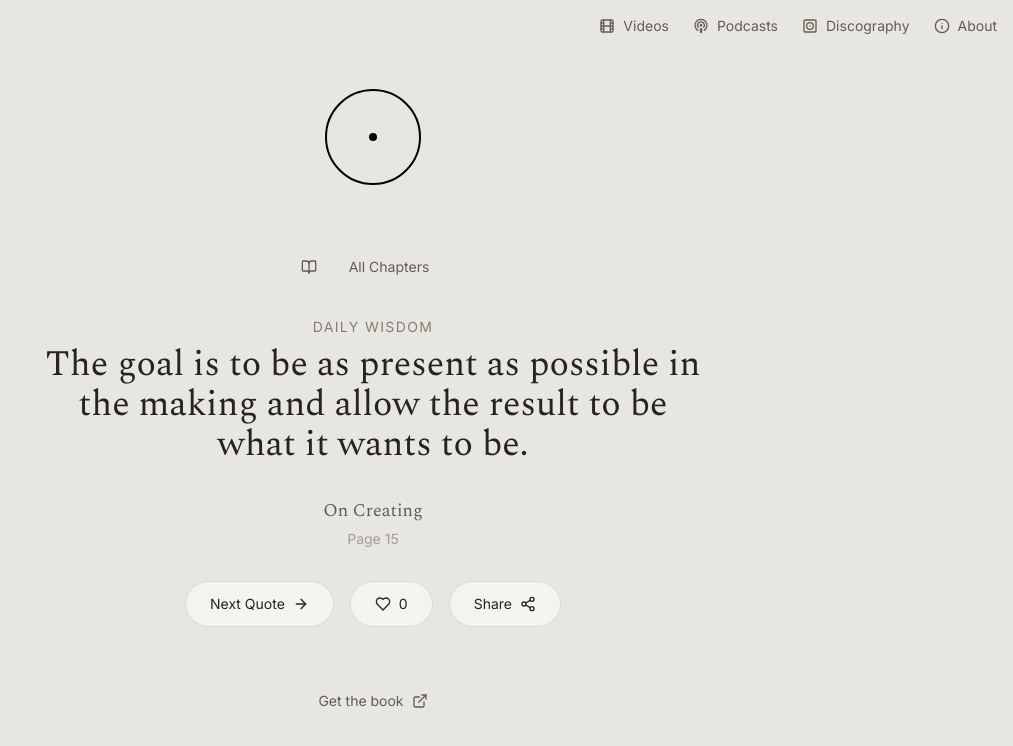
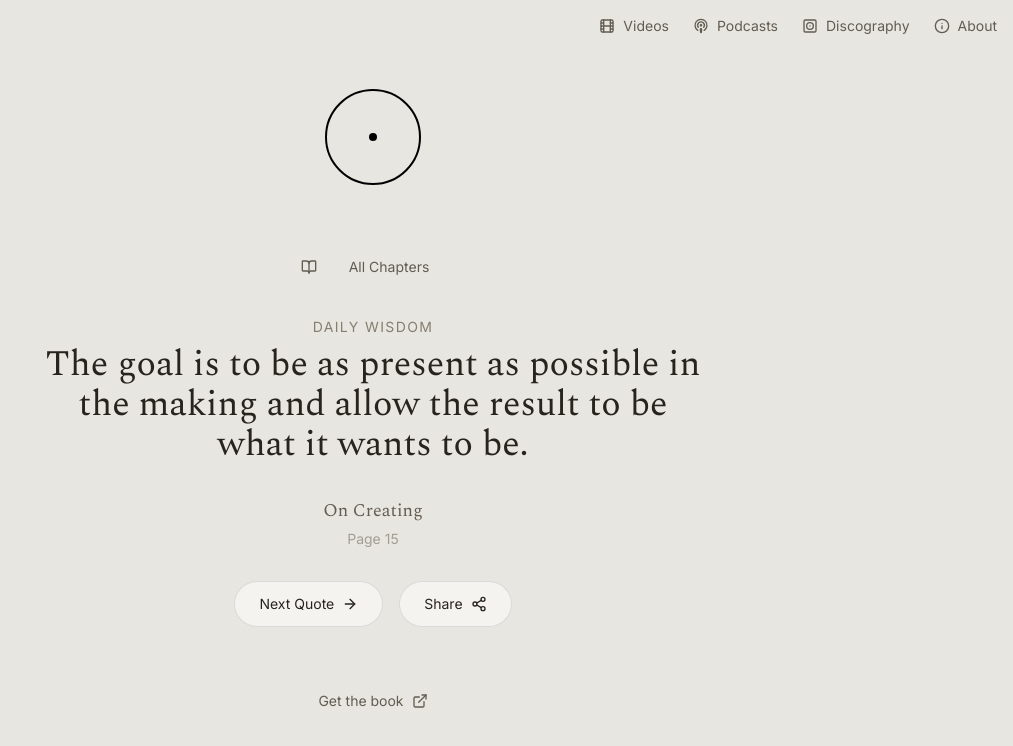
Before and after one commit to cmac13/daily-rubin-reflections, a React (Vite) app: page / in a window 1280 px wide. Shown: the top 746 px of the page, without its empty margins (267-1280 px from the left). Built offline with nearby package versions, Linux system fonts and the light colour scheme.

Commit message:
Remove like feature
This commit removes the like feature from the application.

```diff
--- a/src/components/QuoteActions.tsx
+++ b/src/components/QuoteActions.tsx
@@ -1,5 +1,5 @@
 
-import { ArrowRight, Share2, Twitter, Instagram, Copy, Heart } from "lucide-react";
+import { ArrowRight, Share2, Twitter, Instagram, Copy } from "lucide-react";
 import { toast } from "sonner";
 import {
   DropdownMenu,
@@ -12,14 +12,12 @@ import { Quote } from "@/types/quote";
 interface QuoteActionsProps {
   quote: Quote;
   onNextQuote: () => void;
-  onToggleLike: () => void;
   isAnimating: boolean;
 }
 
 const QuoteActions = ({
   quote,
   onNextQuote,
-  onToggleLike,
   isAnimating,
 }: QuoteActionsProps) => {
   const getShareText = () => {
@@ -69,22 +67,6 @@ const QuoteActions = ({
         <ArrowRight className="w-4 h-4 group-hover:transform group-hover:translate-x-1 transition-transform" />
       </button>
 
-      <div className="flex items-center justify-center space-x-4">
-        <button
-          onClick={onToggleLike}
-          className="group flex items-center space-x-2 px-6 py-3 bg-white/50 border border-black/10 rounded-full
-                   text-warm-900 hover:bg-white/70 transition-all duration-300"
-        >
-          <Heart
-            className={`w-4 h-4 transition-all duration-300 ${
-              quote.isLiked
-                ? "fill-red-500 text-red-500"
-                : "fill-transparent"
-            }`}
-          />
-          <span className="font-sans text-sm">{quote.likes || 0}</span>
-        </button>
-
       <DropdownMenu>
         <DropdownMenuTrigger className="group flex items-center space-x-2 px-6 py-3 bg-white/50 border border-black/10 rounded-full
                                       text-warm-900 hover:bg-white/70 transition-all duration-300">
@@ -113,7 +95,6 @@ const QuoteActions = ({
         </DropdownMenuContent>
       </DropdownMenu>
     </div>
-    </div>
   );
 };
 
--- a/src/components/QuoteDisplay.tsx
+++ b/src/components/QuoteDisplay.tsx
@@ -18,7 +18,6 @@ const QuoteDisplay = () => {
     chapters,
     selectedChapter,
     nextQuote,
-    toggleLike,
     setSelectedChapter
   } = useQuotes();
 
@@ -47,7 +46,6 @@ const QuoteDisplay = () => {
         <QuoteActions
           quote={currentQuote}
           onNextQuote={nextQuote}
-          onToggleLike={toggleLike}
           isAnimating={isAnimating}
         />
 
--- a/src/hooks/useQuotes.ts
+++ b/src/hooks/useQuotes.ts
@@ -106,22 +106,6 @@ export const useQuotes = () => {
     setTimeout(() => setIsAnimating(false), 500);
   };
 
-  const toggleLike = () => {
-    setQuotesState((prevQuotes) => {
-      const newQuotes = [...prevQuotes];
-      const quoteIndex = newQuotes.findIndex(q => q.text === filteredQuotes[currentQuoteIndex].text);
-      if (quoteIndex !== -1) {
-        const currentQuote = newQuotes[quoteIndex];
-        currentQuote.isLiked = !currentQuote.isLiked;
-        currentQuote.likes = currentQuote.isLiked ? (currentQuote.likes || 0) + 1 : (currentQuote.likes || 0) - 1;
-
-        const message = currentQuote.isLiked ? "Quote added to favorites!" : "Quote removed from favorites";
-        toast.success(message);
-      }
-      return newQuotes;
-    });
-  };
-
   return {
     quotesState,
     currentQuoteIndex,
@@ -130,7 +114,6 @@ export const useQuotes = () => {
     filteredQuotes,
     chapters,
     nextQuote,
-    toggleLike,
     setSelectedChapter,
     currentQuote: filteredQuotes[currentQuoteIndex]
   };
--- a/src/types/quote.ts
+++ b/src/types/quote.ts
@@ -3,8 +3,6 @@ export interface Quote {
   text: string;
   chapter: string;
   page: number;
-  likes?: number;
-  isLiked?: boolean;
 }
 
 // Import individual quote chunk files
```
Lines whose indentation alone changed are shown as unchanged.
